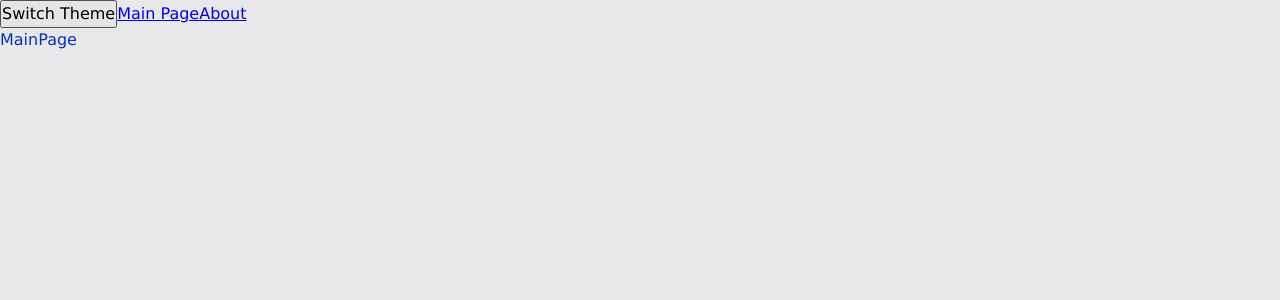
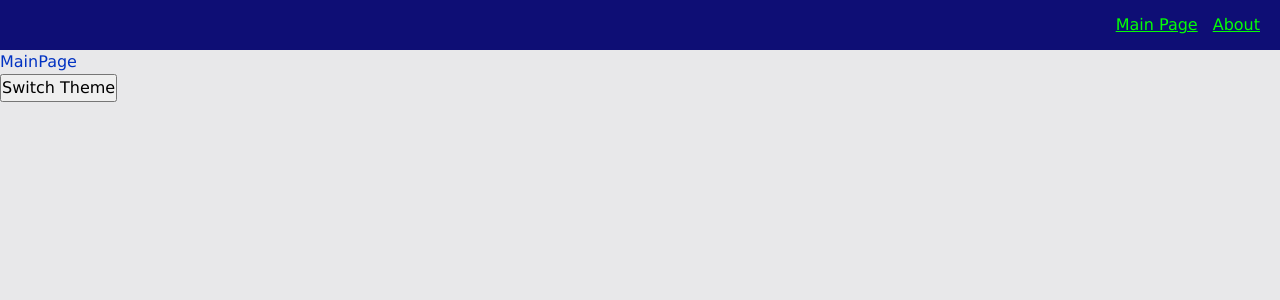
Before and after one commit to Kleonisy/reduxRTKQ, a React app: page / in a window 1280 px wide. Shown: the top 300 px of the page. Built offline with nearby package versions, Linux system fonts and the light colour scheme.

Commit message:
refactor: reorganise navbar and links, styles and themes

```diff
--- a/src/app/App.tsx
+++ b/src/app/App.tsx
@@ -1,18 +1,18 @@
-import { Link } from 'react-router-dom'
+import React from 'react'
 import { classNames } from 'shared/lib/classNames/classNames'
 import { useTheme } from 'app/providers/ThemeProvider'
 import './styles/index.scss'
 import { AppRouter } from 'app/providers/router'
+import {Navbar} from 'widgets/Navbar'
 
 export const App = () => {
   const { theme, toggleTheme } = useTheme()
 
   return (
     <div className={classNames('app', {}, [theme])}>
+      <Navbar />
+      <AppRouter />
       <button onClick={toggleTheme}>Switch Theme</button>
-      <Link to='/'>Main Page</Link>
-      <Link to='/about'>About</Link>
-      <AppRouter />
     </div>
   )
 }
--- a/src/app/styles/themes/dark.scss
+++ b/src/app/styles/themes/dark.scss
@@ -1,6 +1,10 @@
 .app.dark {
   --bg-color: #0e0e75;
+  --inverted-bg-color: #e8e8ea;
 
   --primary-color: #049404;
   --seconday-color: #04ff04;
+
+  --inverted-primary-color: #0232c2;
+  --inverted-seconday-color: #0449e0;
 }
--- a/src/app/styles/themes/normal.scss
+++ b/src/app/styles/themes/normal.scss
@@ -1,6 +1,10 @@
 .app.light {
   --bg-color: #e8e8ea;
+  --inverted-bg-color: #0e0e75;
 
   --primary-color: #0232c2;
   --seconday-color: #0449e0;
+
+  --inverted-primary-color: #049404;
+  --inverted-seconday-color: #04ff04;
 }
--- a/src/app/styles/variables/global.scss
+++ b/src/app/styles/variables/global.scss
@@ -8,4 +8,7 @@
   --font-size-l: 24px;
   --font-line-l: 32px;
   --font-l: var(--font-size-l) / var(--font-line-l) var(--font-family-main);
+
+  // sizes
+  --navbar-height: 50px;
 }
--- a/src/shared/config/routeConfig/routeConfig.tsx
+++ b/src/shared/config/routeConfig/routeConfig.tsx
@@ -15,10 +15,10 @@ export const RoutePath: Record<AppRoutes, string> = {
 export const RouteConfig: Record<AppRoutes, RouteProps> = {
   [AppRoutes.MAIN]: {
     element: <MainPage />,
-    path: '/'
+    path: RoutePath.main
   },
   [AppRoutes.ABOUT]: {
     element: <AboutPage />,
-    path: '/about'
+    path: RoutePath.about
   }
 }
--- a/src/shared/lib/classNames/classNames.ts
+++ b/src/shared/lib/classNames/classNames.ts
@@ -1,9 +1,9 @@
 type TMods = Record<string, boolean | string>
 
-export const classNames = (cls: string, mods: TMods, additional: string[]) => {
+export function classNames(cls: string, mods: TMods = {}, additional: string[] = []): string {
   return [
     cls,
-    ...additional,
+    ...additional.filter(Boolean),
     ...Object.entries(mods)
       .filter(([className, value]) => Boolean(value))
       .map(([className]) => className)
--- /dev/null
+++ b/src/shared/ui/AppLink/AppLink.module.scss
@@ -0,0 +1,11 @@
+.appLink {
+  color: var(--primary-color);
+}
+
+.primary {
+  color: var(--primary-color);
+}
+
+.secondary {
+  color: var(--inverted-seconday-color);
+}
--- /dev/null
+++ b/src/shared/ui/AppLink/AppLink.tsx
@@ -0,0 +1,32 @@
+import {classNames} from 'shared/lib/classNames/classNames'
+import classname from './AppLink.module.scss'
+import {Link, LinkProps} from 'react-router-dom'
+import {FC} from 'react'
+
+export enum AppLinkTheme {
+  PRIMARY = 'primary',
+  SECONDARY = 'secondary'
+}
+interface IAppLinkProps extends LinkProps {
+  className?: string
+  theme?: AppLinkTheme
+}
+export const AppLink: FC<IAppLinkProps> = (props) => {
+  const {
+    to,
+    className,
+    children,
+    theme = AppLinkTheme.PRIMARY,
+    ...otherProps
+  } = props
+
+  return (
+    <Link
+      className={classNames(classname.appLink, {}, [className, classname[theme]])}
+      to={to}
+      { ...otherProps }
+    >
+      {children}
+    </Link>
+  )
+}
--- /dev/null
+++ b/src/widgets/Navbar/index.ts
@@ -0,0 +1,5 @@
+import { Navbar } from './ui/Navbar'
+
+export {
+  Navbar
+}
--- /dev/null
+++ b/src/widgets/Navbar/ui/Navbar.module.scss
@@ -0,0 +1,15 @@
+.navbar {
+  width: 100%;
+  height: var(--navbar-height);
+  background: var(--inverted-bg-color);
+  display: flex;
+  align-items: center;
+  padding: 20px;
+}
+
+.links {
+ margin-left: auto;
+}
+.mainLink {
+  margin-right: 15px;
+}
--- /dev/null
+++ b/src/widgets/Navbar/ui/Navbar.tsx
@@ -0,0 +1,18 @@
+import {classNames} from 'shared/lib/classNames/classNames'
+import cls from './Navbar.module.scss'
+import {AppLink, AppLinkTheme} from 'shared/ui/AppLink/AppLink'
+
+interface INavbarProps {
+  className?: string,
+}
+
+export const Navbar = ({ className }: INavbarProps) => {
+  return (
+    <div className={classNames(cls.navbar, {}, [className])}>
+      <div className={cls.links}>
+        <AppLink className={cls.mainLink} to='/' theme={AppLinkTheme.SECONDARY}>Main Page</AppLink>
+        <AppLink to='/about' theme={AppLinkTheme.SECONDARY}>About</AppLink>
+      </div>
+    </div>
+  )
+}
```
Also changed, not shown: 1 other file (tests, documents, lock files or other folders).
